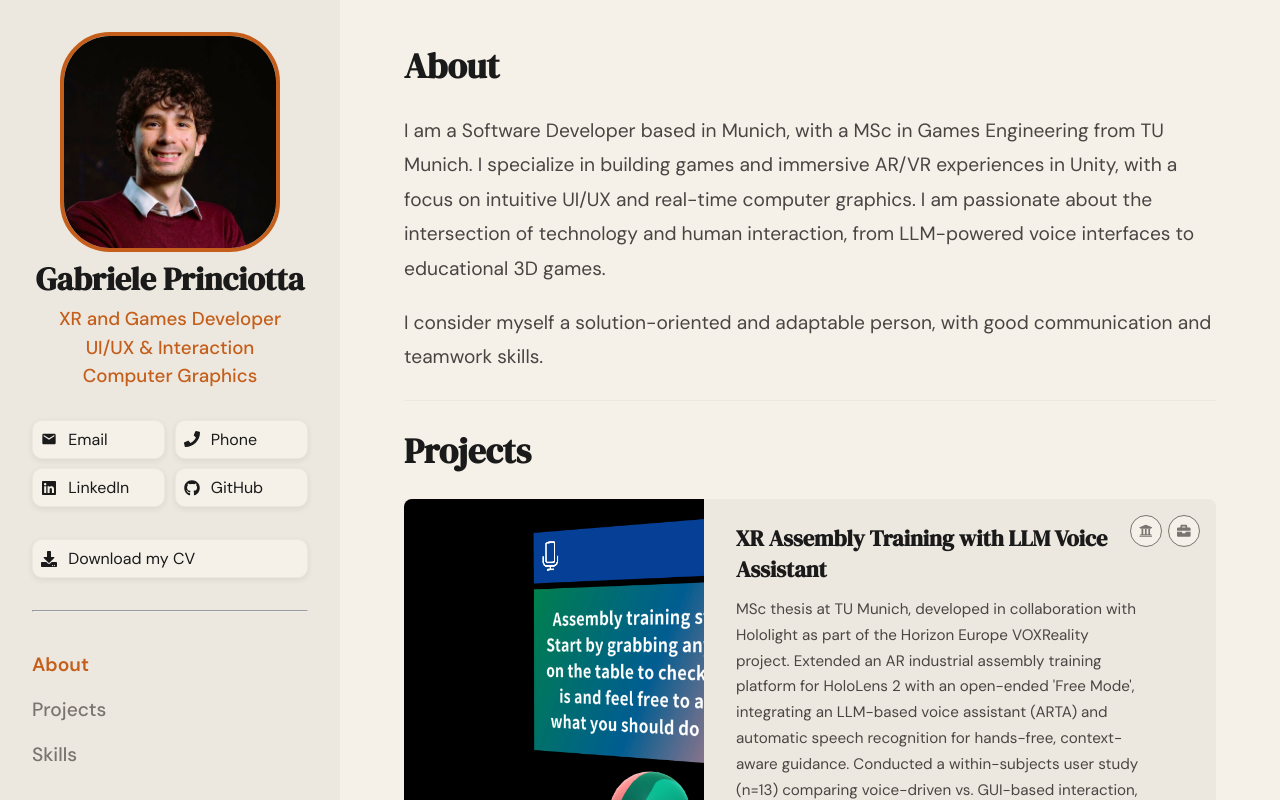
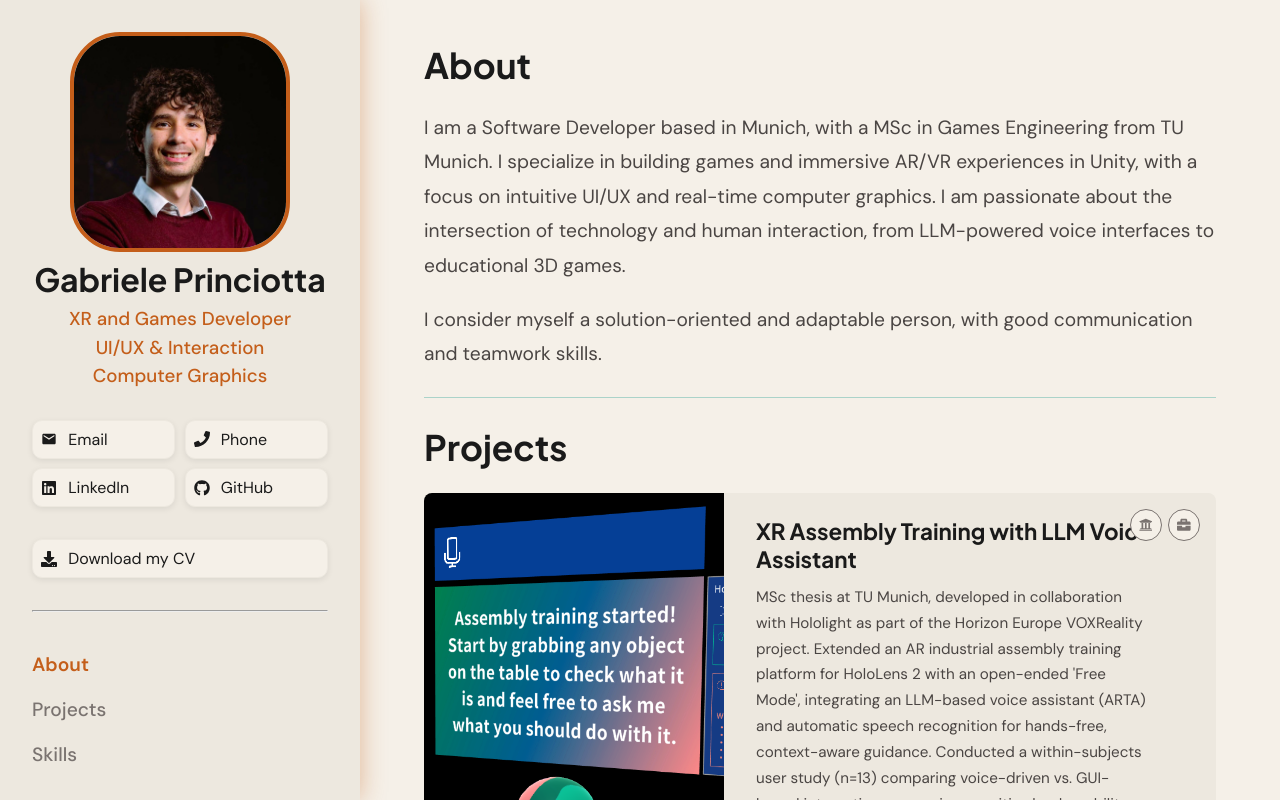
Before and after one commit to GabrielePrinciotta98/portfolio, a React (Vite) app: page / in a window 1280 px wide. Shown: the top 800 px of the page. Built offline with nearby package versions, Linux system fonts and the light colour scheme.

Commit message:
styling details

```diff
--- a/src/App.css
+++ b/src/App.css
@@ -5,7 +5,7 @@
 
 .section {
   padding: 1.6rem 0;
-  border-bottom: 1px solid var(--surface);
+  border-bottom: 1.5px solid color-mix(in srgb, var(--accent-secondary) 30%, transparent);
 }
 
 .section:last-child {
--- a/src/index.css
+++ b/src/index.css
@@ -1,4 +1,4 @@
-@import url('https://fonts.googleapis.com/css2?family=DM+Serif+Display:ital@0;1&family=DM+Sans:wght@400;500;600&display=swap');
+@import url('https://fonts.googleapis.com/css2?family=Plus+Jakarta+Sans:wght@600;700&family=DM+Sans:wght@400;500;600&display=swap');
 
 * {
   margin: 0;
@@ -14,9 +14,9 @@
   --text-primary: #1A1A1A;
   --text-secondary: #7A7370;
   --text-body: #4A4543;
-  --font-display: 'DM Serif Display', serif;
+  --font-display: 'Plus Jakarta Sans', sans-serif;
   --font-body: 'DM Sans', sans-serif;
-  --navbar-size: 340px;
+  --navbar-size: 360px;
 }
 
 body {
--- a/src/styles/NavBar.css
+++ b/src/styles/NavBar.css
@@ -9,6 +9,8 @@
   flex-direction: column;
   padding: 2rem 2rem;
   gap: 2rem;
+  /* border-right: 1px solid var(--accent-primary); */
+  box-shadow: 0px 0 24px color-mix(in srgb, var(--accent-primary) 40%, transparent);
 }
 
 .navbar__header {
@@ -67,7 +69,7 @@
   border: 1.5px solid var(--surface);
   box-shadow: 0 2px 6px rgba(0, 0, 0, 0.08);
   transition: background-color 0.2s ease, color 0.2s ease;
-  width: 133px;
+  width: 143px;
 }
 
 .contact-btn:hover {
```
Also changed, not shown: public/thumbnails/voxyPanel1.png.
